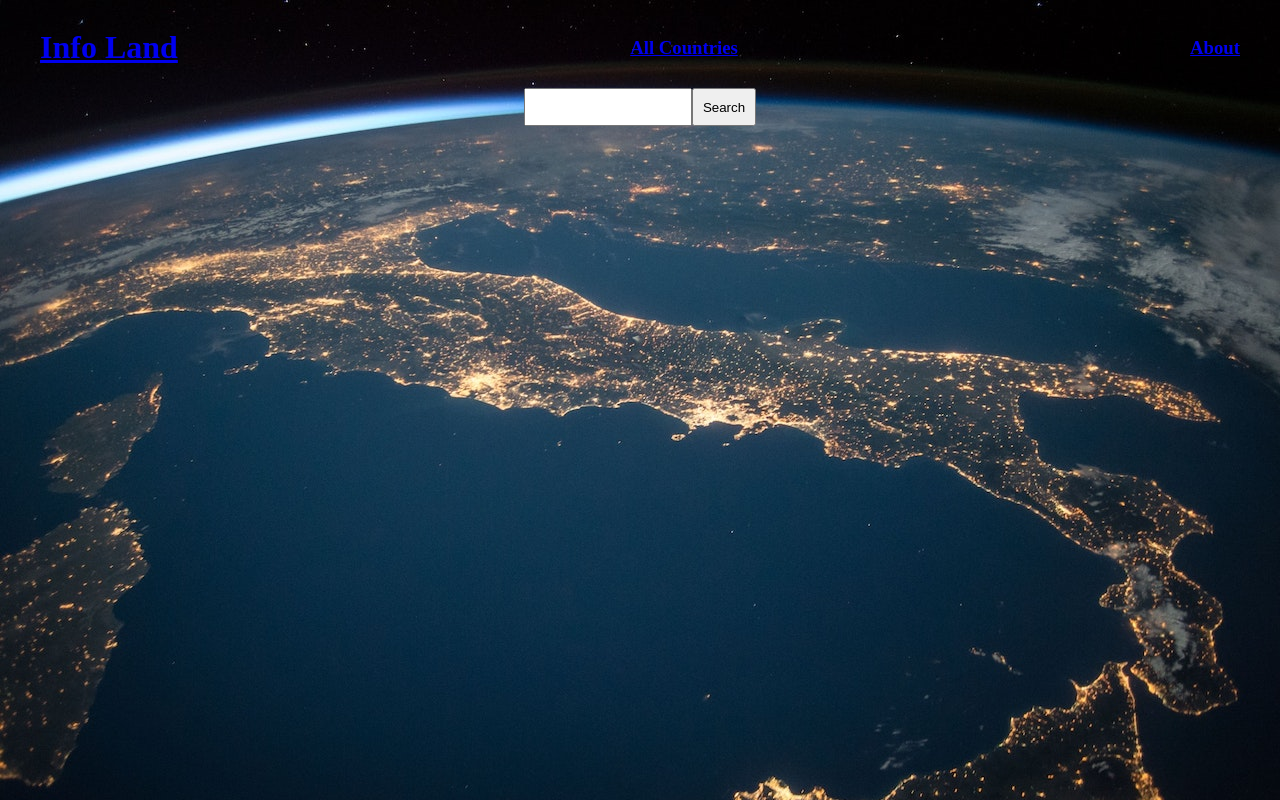
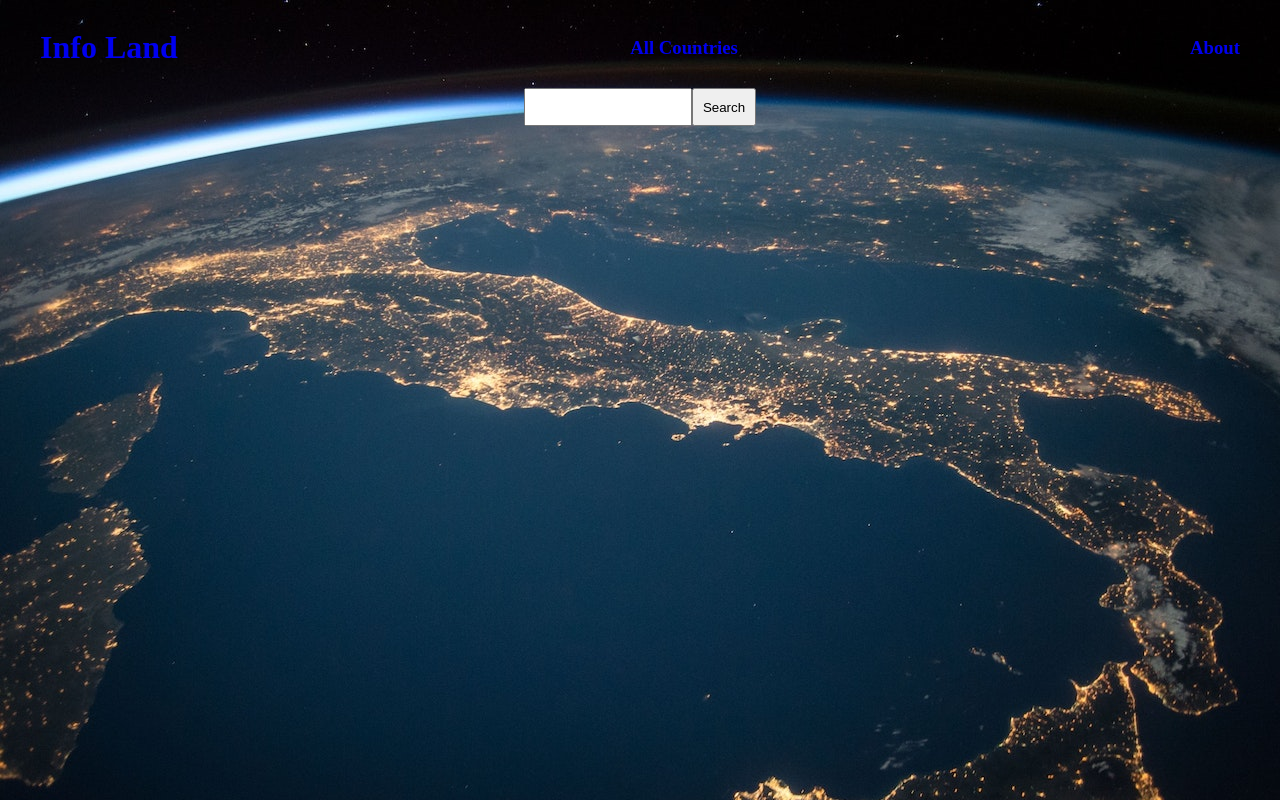
Before and after one commit to ggarciag24/info-land, a React (Create React App) app: page / in a window 1280 px wide. Built offline with nearby package versions, Linux system fonts and the light colour scheme.

Commit message:
<All countries /> has been styled, cards were created for each country

```diff
--- a/src/components/AllCountries.js
+++ b/src/components/AllCountries.js
@@ -87,9 +87,7 @@ function handleFilter(e){
             </label>
             </div>
         <div className='all-countries-container'>
-            <div>
             {countryElement}
-            </div>
         </div>
         </div>
     )
--- a/src/components/Header.js
+++ b/src/components/Header.js
@@ -6,9 +6,9 @@ function Header(){
 
     return(
         <div className='head'>
-            <Link to='/'><h1>Info Land</h1></Link>
-            <Link to='/all'><h3>All Countries</h3></Link>
-            <Link to='/about'><h3>About</h3></Link>
+            <Link to='/' className='link'><h1>Info Land</h1></Link>
+            <Link to='/all' className='link'><h3>All Countries</h3></Link>
+            <Link to='/about' className='link'><h3>About</h3></Link>
         </div>
     )
 }
--- a/src/index.css
+++ b/src/index.css
@@ -9,6 +9,10 @@ color: white;
   justify-content:space-between;
   margin-left: 2rem;
   margin-right: 2rem;
+}
+
+.link{
+  text-decoration: none;
 }
 
 .search {
@@ -89,23 +93,30 @@ button {
 
 .all-countries-container{
   display: flex;
-  flex-direction: column;
+  flex-direction: row;
   flex-wrap: wrap;
+  justify-content: space-evenly;
+  row-gap: 2rem;
   border: 1px solid white;
   max-width: 100vw;
 }
 
 .countryCard {
   display: flex;
+  flex-direction: column;
   align-items: center;
   justify-content: space-evenly;
+  color: black;
+  background: linear-gradient(to right, rgba(255,255,255,.8), rgba(255,255,255,.3));
+  backdrop-filter: blur(4px);
   border: 1px solid white;
-  height: 5rem;
+  height: 24rem;
+  width: 18rem;
 }
 
 .countryCard-flag {
-  height: 2rem;
-  width: 3rem;
+  height: 4rem;
+  width: 6rem;
 }
 
 label {
```
